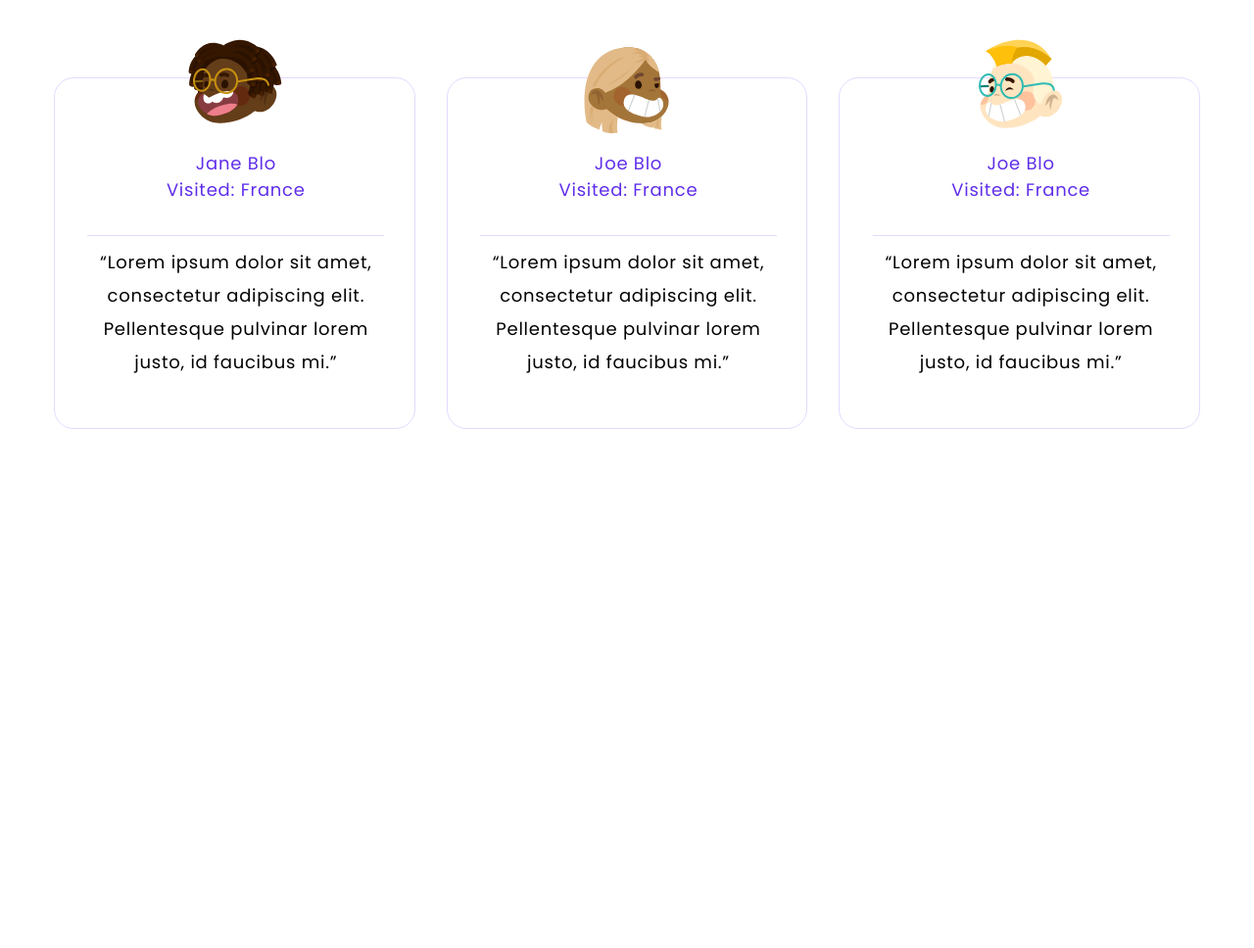
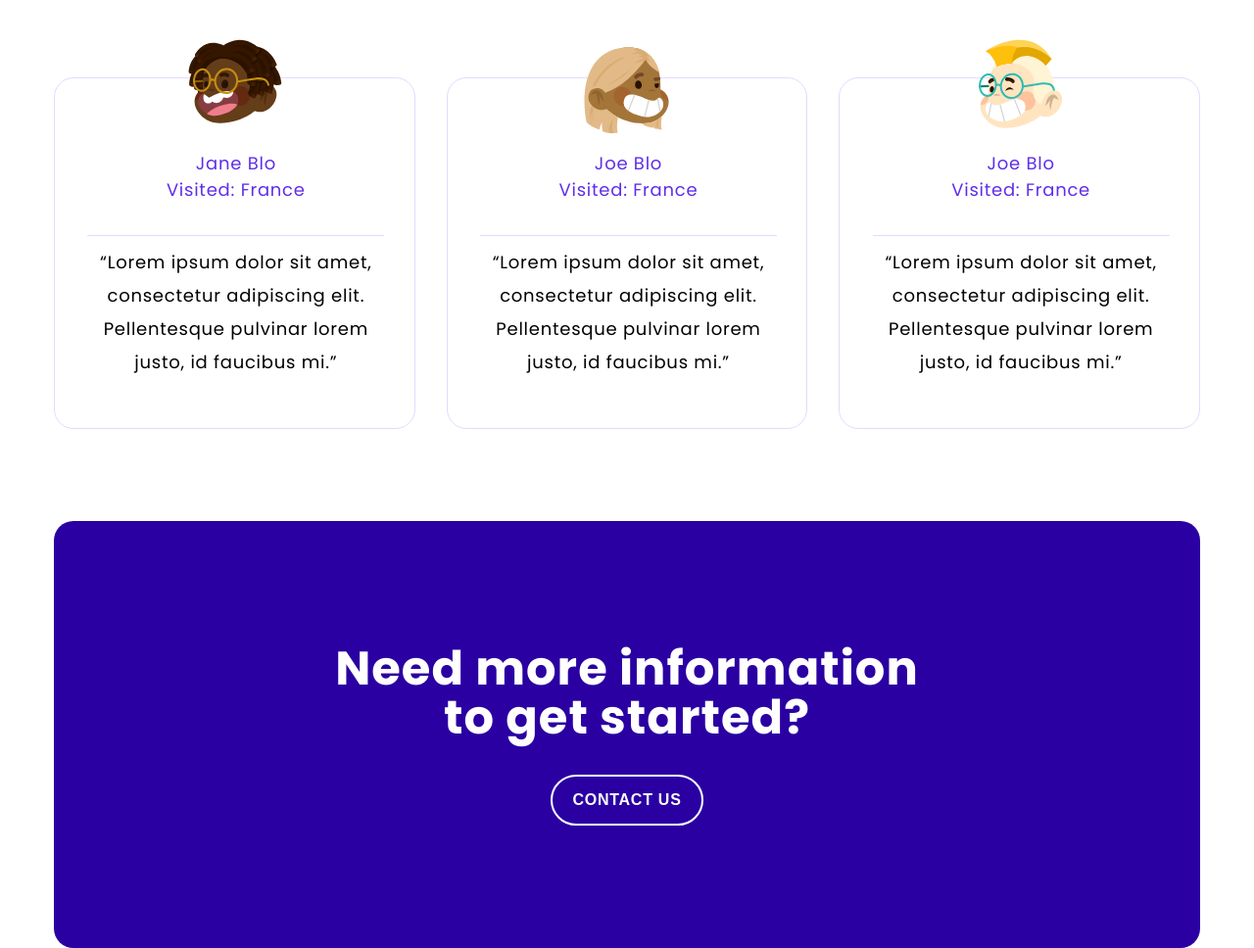
Before and after one commit to dilshod2604/Travelulu1, a plain HTML site: page index.html in a window 1280 px wide. Shown: the part 3915-4883 px from the top of the page at 98% size. Before the commit the page ends 4353 px from the top, so only its background shows below. Drawn offline with Linux system fonts and the light colour scheme.

Commit message:
finished contact

```diff
--- a/css/style.css
+++ b/css/style.css
@@ -418,6 +418,42 @@ margin-top: 33px;
 border-top: 1px solid  #e4daff;
 
 }
+.contact__content{
+display: flex;
+flex-direction: column;
+align-items: center;
+justify-content: center;
+background: #2a00a2;
+height: 436px;
+margin-top: 94px;
+border: none;
+border-radius: 20px;
+gap: 33px;
+padding: 20px 20px ;
+
+}
+.contact__title{
+  max-width: 605px;
+margin: 0;
+font-weight: 700;
+font-size: 48px;
+line-height: 50px;
+letter-spacing: 1px;
+text-align: center;
+color: #fff;
+}
+.contact__btn{
+font-weight: 600;
+font-size: 16px;
+line-height: 28px;
+letter-spacing: 0.75px;
+text-align: center;
+color: #fcfcfc;
+padding: 10px 20px ;
+border: 2px solid white;
+border-radius: 50px;
+background: transparent;
+}
 
 
 @media (max-width: 1000px) {
@@ -489,4 +525,7 @@ border-top: 1px solid  #e4daff;
     flex-direction: column;
     justify-content: center;
   }
+  .contact__btn{
+    width: 100%;
+  }
 }
--- a/index.html
+++ b/index.html
@@ -293,6 +293,16 @@
             </div>
           </div>
         </section>
+        <section class="contact">
+          <div class="container">
+            <div class="contact__content">
+              <h1 class="contact__title">
+                Need more information to get started?
+              </h1>
+              <button class="contact__btn">CONTACT US</button>
+            </div>
+          </div>
+        </section>
       </main>
       <footer class="footer"></footer>
     </div>
```
